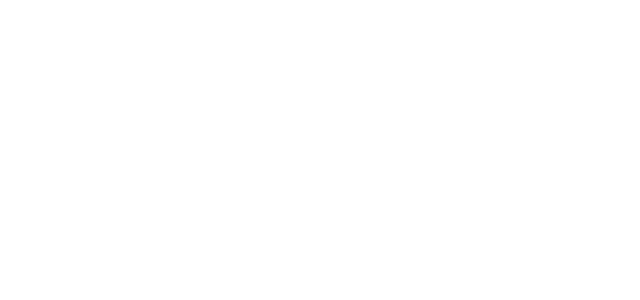
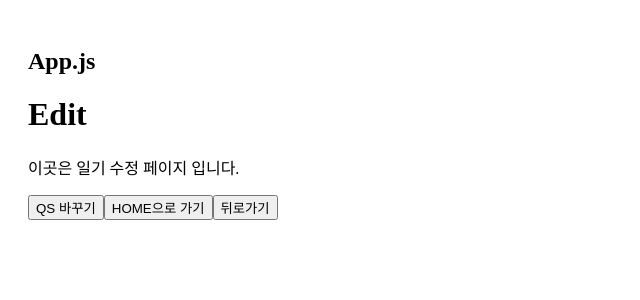
Before and after one commit to sjgske/emotion-diary-app, a JavaScript app: page /edit in a window 1280 px wide. Shown: the top 300 px of the page, without its empty margins (0-640 px from the left). Built offline with nearby package versions, Linux system fonts and the light colour scheme; the HTML template or start-up script is replaced by a standard one.

Commit message:
Route pages

```diff
--- a/src/App.js
+++ b/src/App.js
@@ -1,9 +1,23 @@
-import './App.css';
+import "./App.css";
+import { BrowserRouter, Route, Routes } from "react-router-dom";
+import Home from "./pages/Home";
+import New from "./pages/New";
+import Edit from "./pages/Edit";
+import Diary from "./pages/Diary";
 
 function App() {
   return (
-    <div className="App">
-    </div>
+    <BrowserRouter>
+      <div className="App">
+        <h2>App.js</h2>
+        <Routes>
+          <Route path="/" element={<Home />} />
+          <Route path="/new" element={<New />} />
+          <Route path="/edit" element={<Edit />} />
+          <Route path="/diary/:id" element={<Diary />} />
+        </Routes>
+      </div>
+    </BrowserRouter>
   );
 }
 
--- /dev/null
+++ b/src/pages/Diary.js
@@ -0,0 +1,13 @@
+import { useParams } from "react-router-dom";
+
+const Diary = () => {
+  const { id } = useParams();
+  return (
+    <div>
+      <h1>Diary</h1>
+      <p>이곳은 일기 상세 페이지 입니다.</p>
+    </div>
+  );
+};
+
+export default Diary;
--- /dev/null
+++ b/src/pages/Edit.js
@@ -0,0 +1,19 @@
+import { useNavigate, useSearchParams } from "react-router-dom";
+
+const Edit = () => {
+  const navigate = useNavigate();
+  const [searchParams, setSearchParams] = useSearchParams();
+  return (
+    <div>
+      <h1>Edit</h1>
+      <p>이곳은 일기 수정 페이지 입니다.</p>
+      <button onClick={() => setSearchParams({ who: "winterlood" })}>
+        QS 바꾸기
+      </button>
+      <button onClick={() => navigate("/home")}>HOME으로 가기</button>
+      <button onClick={() => navigate(-1)}>뒤로가기</button>
+    </div>
+  );
+};
+
+export default Edit;
--- /dev/null
+++ b/src/pages/Home.js
@@ -0,0 +1,10 @@
+const Home = () => {
+  return (
+    <div>
+      <h1>Home</h1>
+      <p>이곳은 홈 입니다.</p>
+    </div>
+  );
+};
+
+export default Home;
--- /dev/null
+++ b/src/pages/New.js
@@ -0,0 +1,10 @@
+const New = () => {
+  return (
+    <div>
+      <h1>New</h1>
+      <p>이곳은 일기 작성 페이지 입니다.</p>
+    </div>
+  );
+};
+
+export default New;
```
